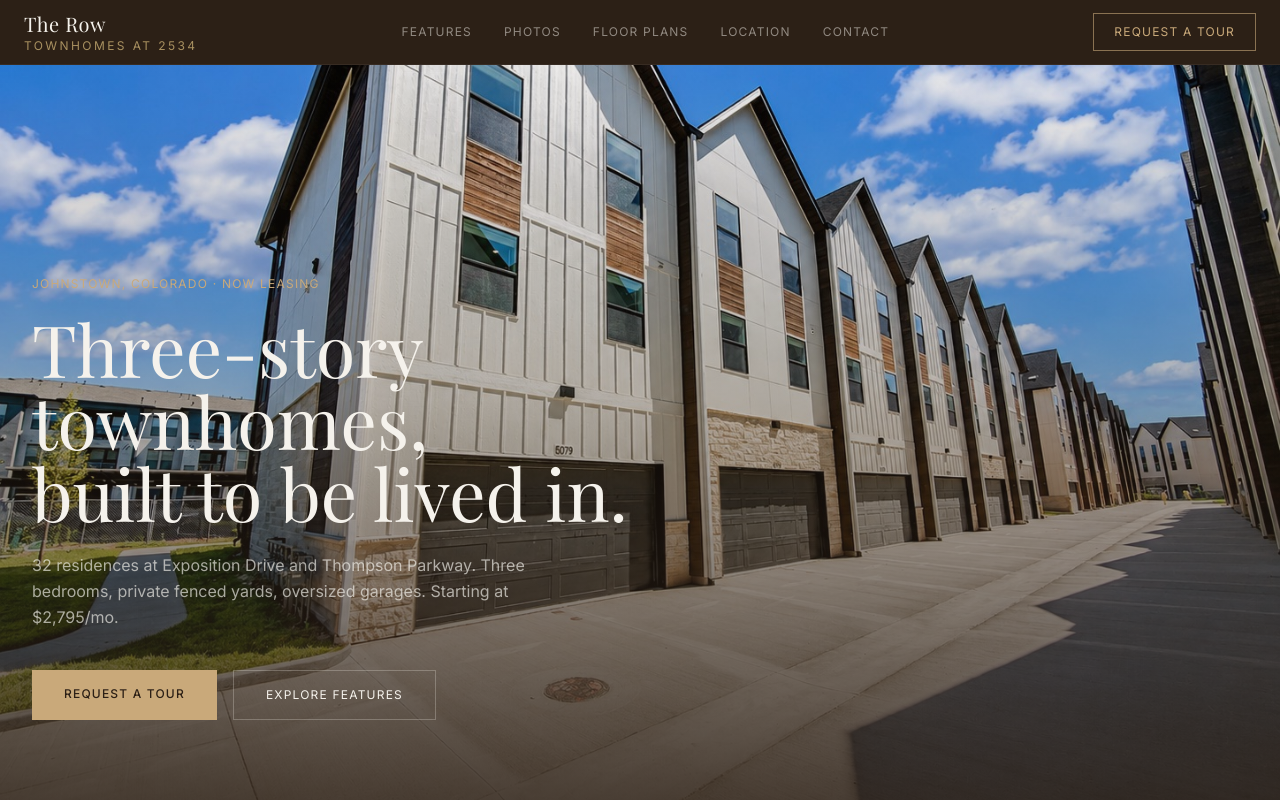
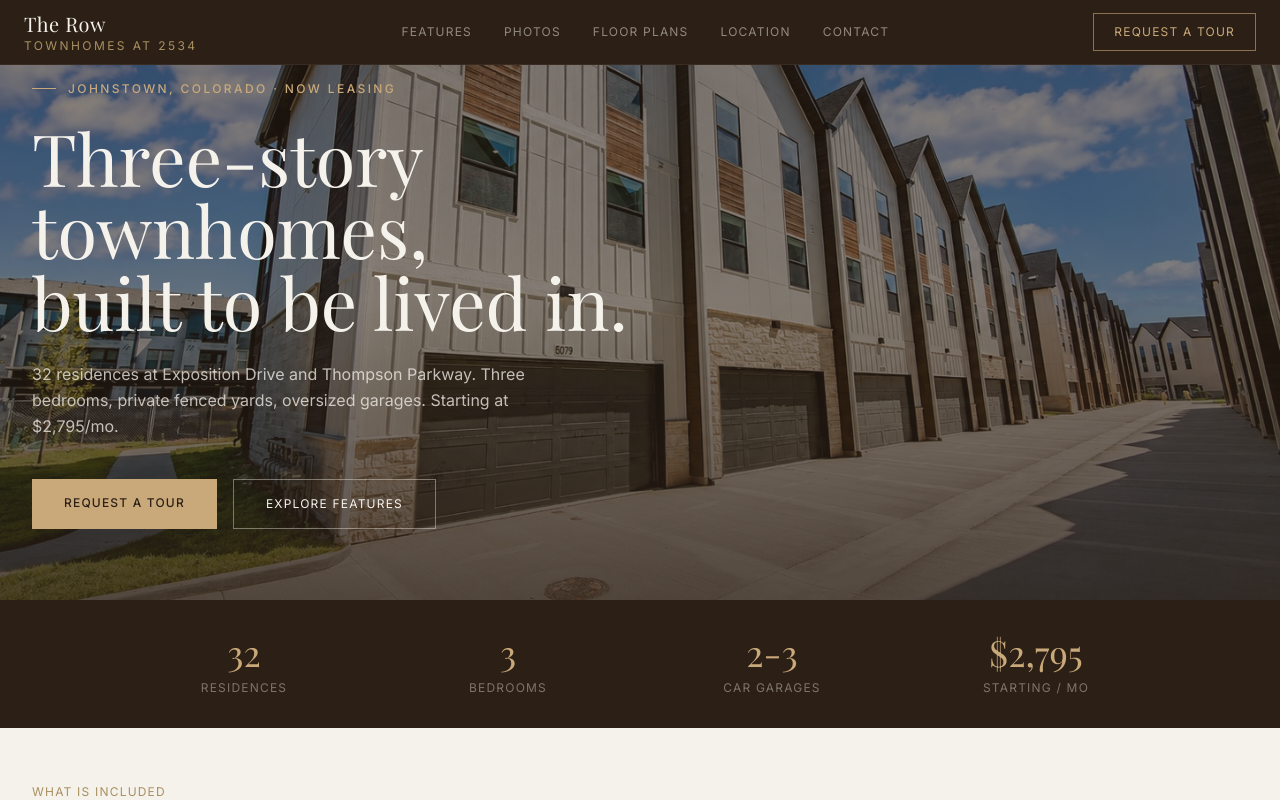
Before and after one commit to Waaberg/row-townhomes, a Next.js app: page / in a window 1280 px wide. Shown: the top 800 px of the page. Built offline with nearby package versions, Linux system fonts and the light colour scheme; a web font is replaced by a local one.

Commit message:
Hero redesign - centered, shorter, readable

```diff
--- a/app/page.tsx
+++ b/app/page.tsx
@@ -404,25 +404,28 @@ export default function Home() {
       </header>
 
       {/* HERO */}
-      <section className="relative h-screen min-h-[640px] flex items-end">
+      <section className="relative h-[75vh] min-h-[560px] flex items-center">
         <div className="absolute inset-0">
-          <Image src="/images/exterior-street.jpg" alt="The Row Townhomes at 2534 — Johnstown, CO" fill className="object-cover" priority sizes="100vw" />
-          <div className="absolute inset-0 bg-gradient-to-t from-brown/85 via-brown/30 to-brown/5" />
+          <Image src="/images/exterior-street.jpg" alt="The Row Townhomes at 2534 — Johnstown, CO" fill className="object-cover object-center" priority sizes="100vw" />
+          <div className="absolute inset-0 bg-gradient-to-b from-brown/60 via-brown/55 to-brown/80" />
         </div>
-        <div className="relative z-10 max-w-7xl mx-auto px-8 pb-20 w-full">
+        <div className="relative z-10 max-w-7xl mx-auto px-8 w-full">
           <div className="max-w-2xl">
-            <p className="font-sans text-xs tracking-widest uppercase text-champagne mb-5">Johnstown, Colorado &middot; Now Leasing</p>
+            <div className="inline-flex items-center gap-3 mb-6">
+              <div className="w-6 h-px bg-champagne" />
+              <p className="font-sans text-xs tracking-[0.2em] uppercase text-champagne font-medium">Johnstown, Colorado &middot; Now Leasing</p>
+            </div>
             <h1 className="font-serif text-5xl sm:text-6xl lg:text-7xl text-off-white font-light leading-[1.05] mb-6">
               Three-story townhomes,<br />built to be lived in.
             </h1>
-            <p className="font-sans text-off-white/65 text-base leading-relaxed mb-10 max-w-lg">
+            <p className="font-sans text-off-white/75 text-base leading-relaxed mb-10 max-w-lg">
               32 residences at Exposition Drive and Thompson Parkway. Three bedrooms, private fenced yards, oversized garages. Starting at $2,795/mo.
             </p>
             <div className="flex flex-col sm:flex-row gap-4">
               <a href="#contact" className="bg-champagne text-brown font-sans text-xs tracking-widest uppercase px-8 py-4 hover:bg-off-white transition-colors font-medium text-center">
                 Request a Tour
               </a>
-              <a href="#features" className="border border-off-white/25 text-off-white font-sans text-xs tracking-widest uppercase px-8 py-4 hover:border-off-white/60 transition-colors text-center">
+              <a href="#features" className="border border-off-white/40 text-off-white font-sans text-xs tracking-widest uppercase px-8 py-4 hover:border-off-white hover:bg-white/10 transition-colors text-center">
                 Explore Features
               </a>
             </div>
```
